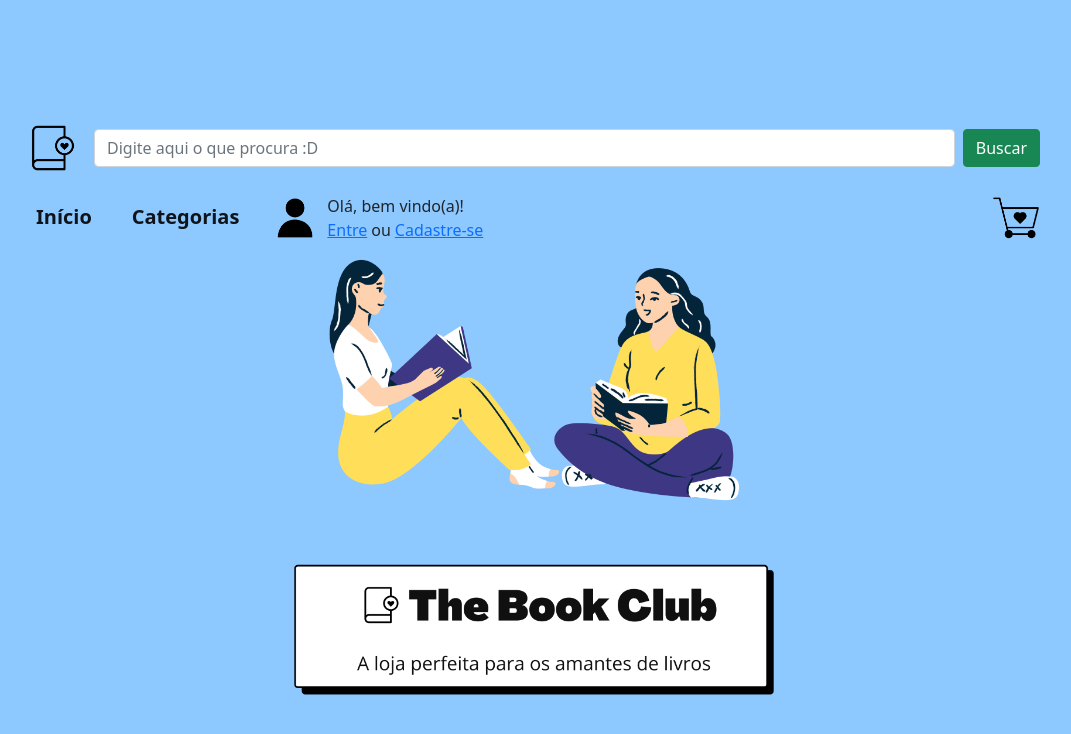
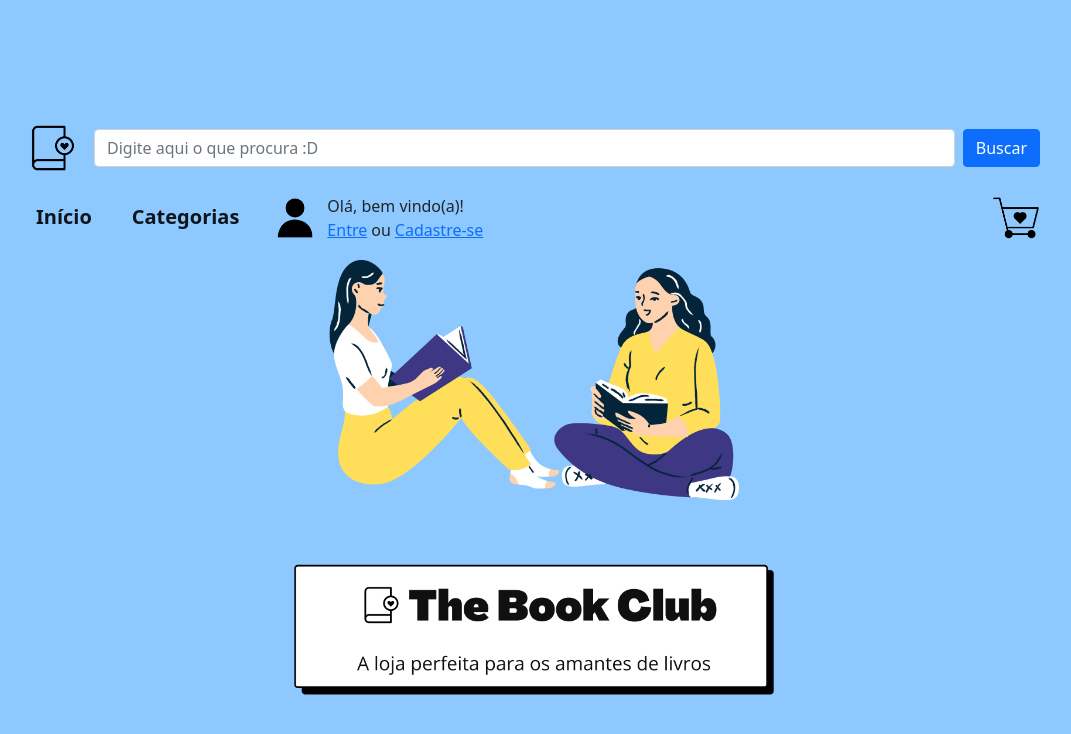
Before and after one commit to DigitalHouse-PortoSeguro/theBookClubFrontend, an Angular app: page /inicio in a window 1280 px wide. Shown: the top 734 px of the page, without its empty margins (106-1177 px from the left). Built offline with nearby package versions, Linux system fonts and the light colour scheme; no server answers.

Commit message:
Adicionado link de admin na navbar

```diff
--- a/src/app/components/navbar/navbar.component.html
+++ b/src/app/components/navbar/navbar.component.html
@@ -7,7 +7,7 @@
             <div class="d-flex flex-grow-1">
                 <input class="form-control me-2" type="search" placeholder="Digite aqui o que procura :D"
                     aria-label="Search" [(ngModel)]="tituloText">
-                <button class="btn btn-success" type="submit" (click)="buscaTitulo()">
+                <button class="btn btn-primary" type="submit" (click)="buscaTitulo()">
                     Buscar
                     <!-- <img src="../../../assets/img/lupa.png" height="40px" alt="lupa para busca" /> -->
                 </button>
@@ -28,6 +28,9 @@
                     </li>
                     <li class="nav-item me-4">
                         <a class="nav-link active fw-bold fs-5" routerLink="/livros/categorias" aria-current="page">Categorias</a>
+                    </li>
+                    <li *ngIf="isAdmin()" class="nav-item me-4">
+                        <a class="nav-link active fw-bold fs-5 text-uppercase" routerLink="/admin" aria-current="page">Admin</a>
                     </li>
                     <div *ngIf="!loggedIn()" class="d-flex me-2 align-items-center">
                         <img class="me-2 rounded" height="48" id="perfil" src="../../../assets/img/perfil.png" alt="" />
--- a/src/app/components/navbar/navbar.component.ts
+++ b/src/app/components/navbar/navbar.component.ts
@@ -29,6 +29,9 @@ export class NavbarComponent implements OnInit {
   loggedIn(): boolean {
     return this.usuarioService.isLoggedIn();
   }
+  isAdmin(): boolean {
+    return this.usuarioService.isAdmin();
+  }
 
   getUser(): UsuarioLogin {
     return this.usuarioService.getUsuarioLogin();
```
